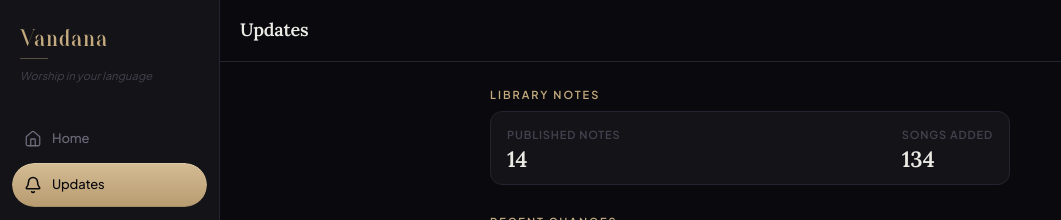
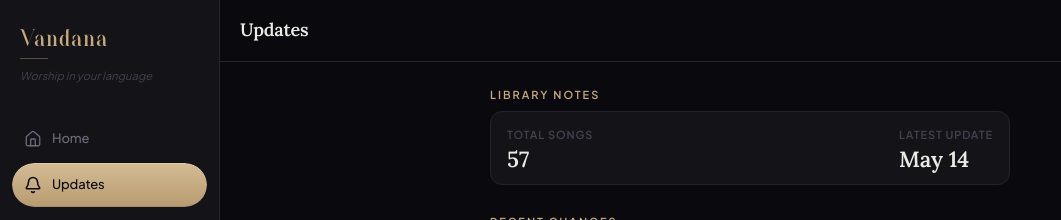
Before and after one commit to TheAlgo7/vandana-worship-app, a Next.js app: page /updates in a window 1280 px wide. Shown: the top 220 px of the page, without its empty margins (0-1061 px from the left). Built offline with nearby package versions, Linux system fonts and the light colour scheme; no server answers; the database is empty.

Commit message:
Clarify updates summary stats

```diff
--- a/src/app/updates/UpdatesContent.tsx
+++ b/src/app/updates/UpdatesContent.tsx
@@ -48,12 +48,18 @@ function getTheme(type: string): UpdateTheme {
   return UPDATE_THEMES[type] ?? { label: "Update", icon: Bell };
 }
 
-export default function UpdatesContent({ updates }: { updates: UpdateEntry[] }) {
+export default function UpdatesContent({
+  updates,
+  librarySongCount,
+}: {
+  updates: UpdateEntry[];
+  librarySongCount: number;
+}) {
   useEffect(() => {
     localStorage.setItem("vandana-updates-last-read", new Date().toISOString());
   }, []);
 
-  const totalSongs = updates.reduce((sum, update) => sum + Math.max(update.song_count, 0), 0);
+  const latestUpdate = updates[0]?.date ? formatDate(updates[0].date) : "None";
 
   return (
     <div
@@ -149,8 +155,8 @@ export default function UpdatesContent({ updates }: { updates: UpdateEntry[] })
                 border: "1px solid var(--border)",
               }}
             >
-              <SummaryStat label="Published notes" value={updates.length.toString()} />
-              <SummaryStat label="Songs added" value={totalSongs.toString()} />
+              <SummaryStat label="Total songs" value={librarySongCount.toString()} />
+              <SummaryStat label="Latest update" value={latestUpdate} />
             </section>
 
             <p className="section-label">Recent Changes</p>
--- a/src/app/updates/page.tsx
+++ b/src/app/updates/page.tsx
@@ -1,11 +1,14 @@
 import updatesData from "@/data/updates.json";
 import UpdatesContent from "./UpdatesContent";
 import BottomNav from "@/components/BottomNav";
+import { getAllSongMetas } from "@/lib/getSongs";
 
 export default async function UpdatesPage() {
+  const songs = await getAllSongMetas();
+
   return (
     <div style={{ minHeight: "100vh" }}>
-      <UpdatesContent updates={updatesData} />
+      <UpdatesContent updates={updatesData} librarySongCount={songs.length} />
       <BottomNav />
     </div>
   );
```
